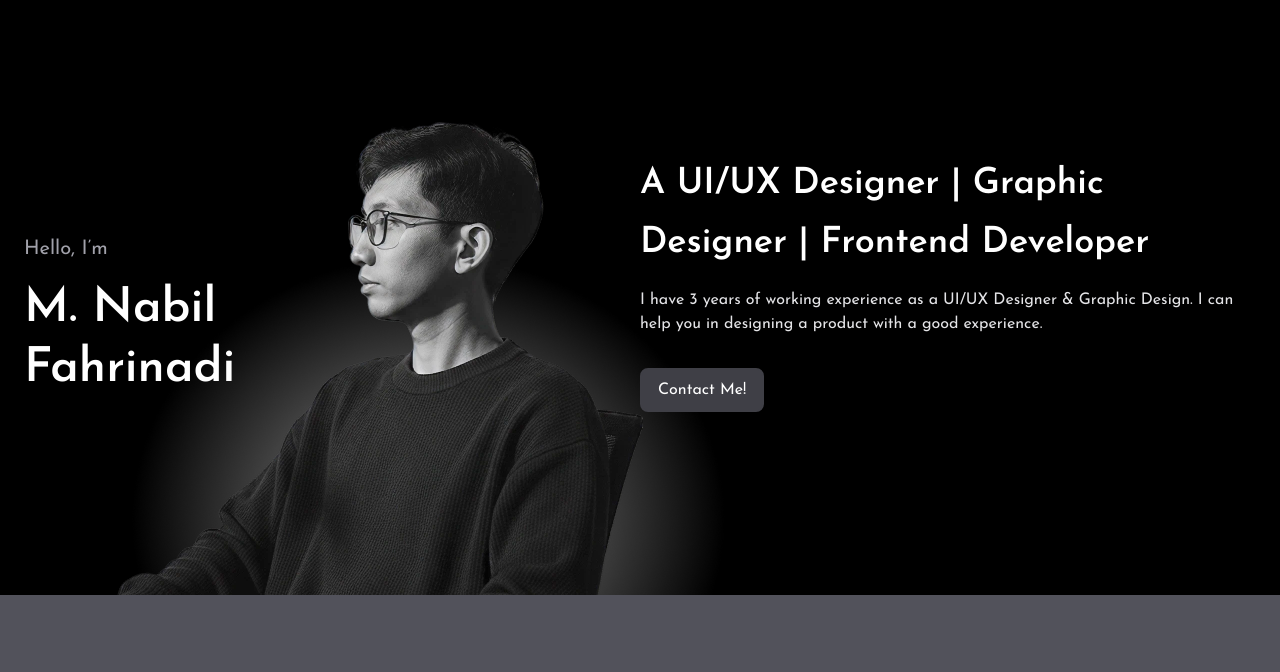
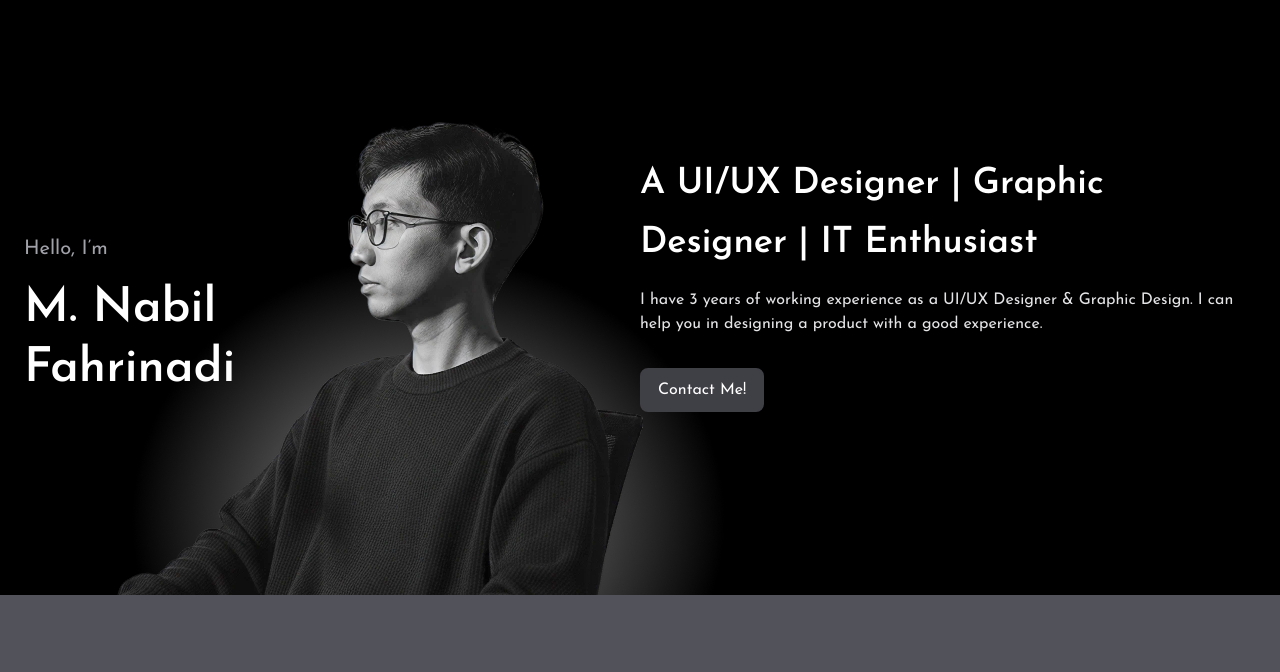
Before and after one commit to nbfahrinadi/nbfahrinadi.github.io, a plain HTML site: page index.html in a window 1280 px wide. Shown: the part 94-766 px from the top of the page. Drawn offline with nearby package versions, Linux system fonts and the light colour scheme.

Commit message:
update hero description

```diff
--- a/index.html
+++ b/index.html
@@ -157,7 +157,7 @@
           <h2
             class="text-3xl md:text-4xl font-black mb-8 md:mb-4 leading-snug md:leading-relaxed"
           >
-            A UI/UX Designer | Graphic Designer | Frontend Developer
+            A UI/UX Designer | Graphic Designer | IT Enthusiast
           </h2>
 
           <p
```
